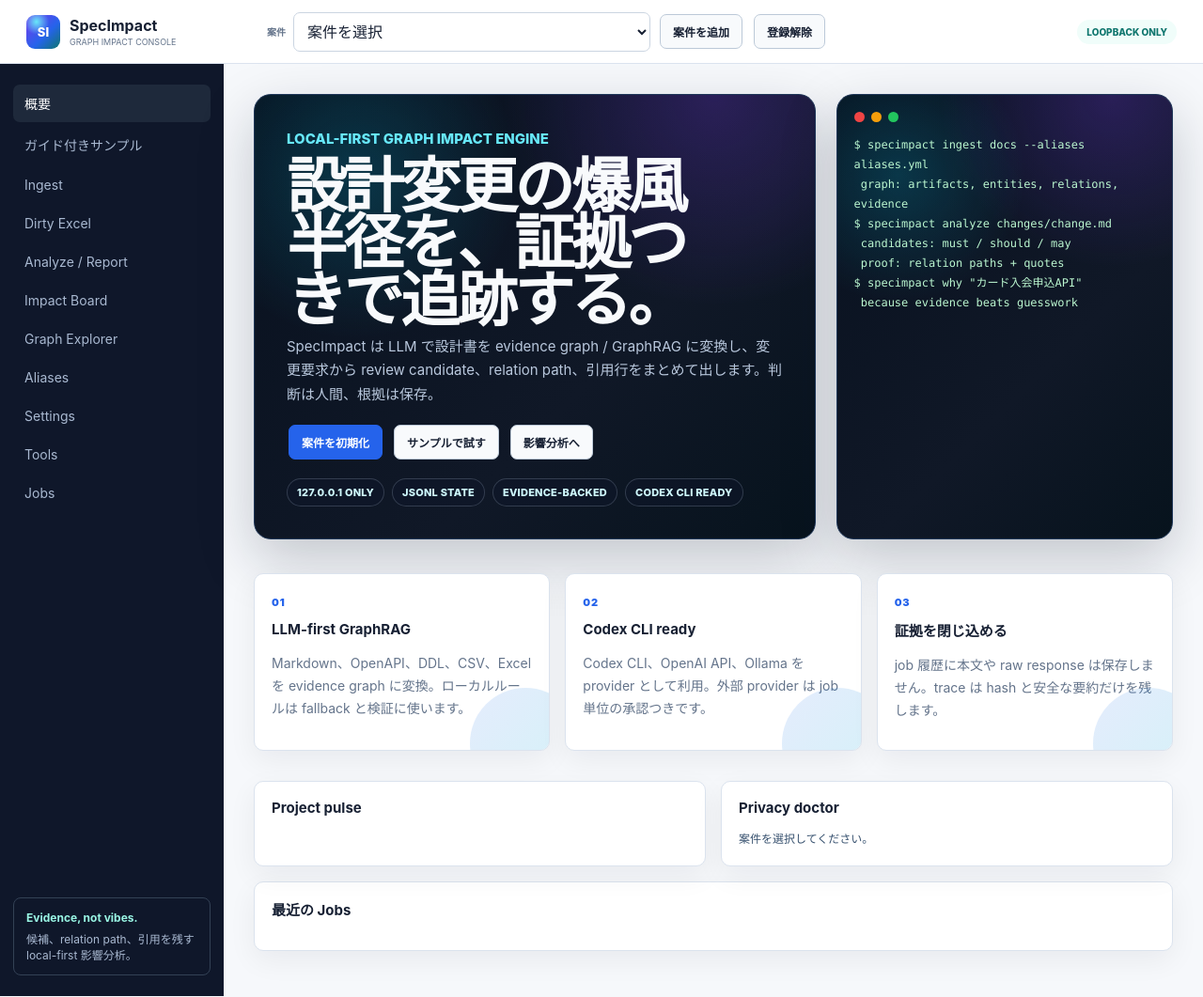
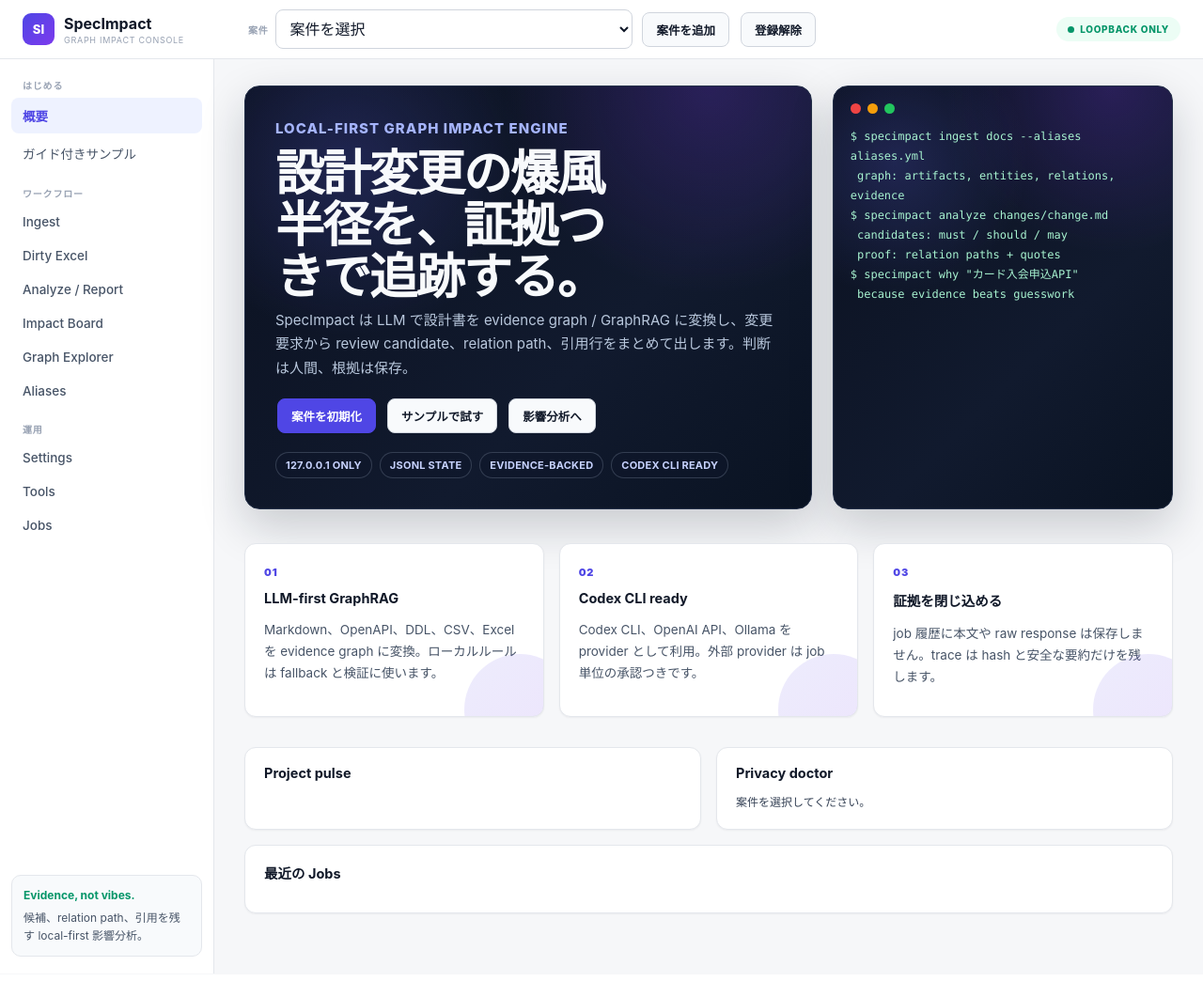
Before and after one commit to kanan6377/SpecImpact, a FastAPI app: page / in a window 1280 px wide. Shown: the whole page at 94% size. After the commit the page ends 1036 px from the top, so only its background shows below. Run offline with FastAPI, Linux system fonts and the light colour scheme; data that the repository does not hold is empty; some libraries are stand-ins or nearby versions.

Commit message:
Redesign web UI console styling

```diff
--- a/specimpact/webui/static/app.css
+++ b/specimpact/webui/static/app.css
@@ -1,27 +1,43 @@
+/* ==========================================================================
+ * SpecImpact Local Console — Redesigned stylesheet
+ * Drop-in replacement for specimpact/webui/static/app.css
+ * - All selectors used by templates/index.html and static/app.js are kept.
+ * - No external fonts/CDNs (local-first / offline friendly).
+ * Design tokens: priority colors are unified across the whole console:
+ *   must_review = red / should_review = amber / may_review = blue
+ *   confirmed = green / unconfirmed = amber / rejected = gray
+ * ========================================================================== */
+
 :root {
-  --ink: #172033;
-  --muted: #64748b;
-  --line: #dbe3ee;
-  --line-soft: #edf2f7;
-  --bg: #f6f8fb;
+  --ink: #101828;
+  --muted: #475467;
+  --faint: #98a2b3;
+  --line: #e4e7ec;
+  --line-soft: #eef2f6;
+  --bg: #f6f7f9;
   --panel: #ffffff;
   --navy: #0f172a;
   --navy-soft: #1e293b;
+  --accent: #4f46e5;
+  --accent-strong: #4338ca;
+  --accent-soft: #eef2ff;
   --blue: #2563eb;
   --blue-soft: #eff6ff;
-  --cyan: #06b6d4;
+  --cyan: #0891b2;
   --violet: #7c3aed;
-  --green: #22c55e;
-  --teal: #0f766e;
-  --teal-soft: #f0fdfa;
-  --amber: #b45309;
+  --green: #059669;
+  --green-soft: #ecfdf5;
+  --teal: #059669;
+  --teal-soft: #ecfdf5;
+  --amber: #d97706;
   --amber-soft: #fffbeb;
   --red: #dc2626;
   --red-soft: #fef2f2;
-  --shadow: 0 10px 30px rgba(15, 23, 42, 0.06);
+  --shadow: 0 1px 2px rgba(16, 24, 40, 0.05);
+  --shadow-md: 0 4px 12px -2px rgba(16, 24, 40, 0.08), 0 2px 4px -2px rgba(16, 24, 40, 0.04);
   color: var(--ink);
   background: var(--bg);
-  font-family: Inter, "Yu Gothic UI", "Meiryo", sans-serif;
+  font-family: "Inter", "Noto Sans JP", "Yu Gothic UI", "Meiryo", system-ui, sans-serif;
 }
 
 * {
@@ -31,6 +47,7 @@
 body {
   margin: 0;
   background: var(--bg);
+  -webkit-font-smoothing: antialiased;
 }
 
 button,
@@ -55,7 +72,7 @@ textarea,
 
 code,
 pre {
-  font-family: "Cascadia Mono", Consolas, monospace;
+  font-family: "JetBrains Mono", "Cascadia Mono", Consolas, monospace;
 }
 
 .skip-link {
@@ -74,22 +91,25 @@ pre {
   transform: translateY(0);
 }
 
+/* ---------- Topbar ---------- */
+
 .topbar {
   position: sticky;
   top: 0;
   z-index: 20;
   display: flex;
-  min-height: 68px;
+  min-height: 60px;
   align-items: center;
-  gap: 24px;
-  padding: 12px 28px;
+  gap: 20px;
+  padding: 10px 24px;
   border-bottom: 1px solid var(--line);
   background: rgba(255, 255, 255, 0.96);
+  backdrop-filter: blur(6px);
 }
 
 .brand {
   display: flex;
-  min-width: 232px;
+  min-width: 220px;
   align-items: center;
   gap: 10px;
   color: var(--ink);
@@ -98,14 +118,12 @@ pre {
 
 .brand-mark {
   display: grid;
-  width: 36px;
-  height: 36px;
+  width: 34px;
+  height: 34px;
   place-items: center;
   border-radius: 9px;
   color: #fff;
-  background:
-    radial-gradient(circle at 30% 20%, #67e8f9, transparent 35%),
-    linear-gradient(135deg, var(--violet), var(--blue) 58%, var(--teal));
+  background: linear-gradient(135deg, var(--accent), var(--violet));
   font-size: 13px;
   font-weight: 800;
 }
@@ -113,8 +131,9 @@ pre {
 .brand small {
   display: block;
   margin-top: 2px;
-  color: var(--muted);
+  color: var(--faint);
   font-size: 9px;
+  letter-spacing: 0.08em;
 }
 
 .project-switcher {
@@ -127,9 +146,10 @@ pre {
 .project-switcher label,
 .local-badge,
 .eyebrow {
-  color: var(--muted);
+  color: var(--faint);
   font-size: 10px;
   font-weight: 800;
+  letter-spacing: 0.07em;
   text-transform: uppercase;
 }
 
@@ -138,10 +158,17 @@ input,
 textarea {
   min-width: 0;
   padding: 9px 10px;
-  border: 1px solid #cbd5e1;
-  border-radius: 7px;
+  border: 1px solid #d0d5dd;
+  border-radius: 8px;
   color: var(--ink);
   background: #fff;
+  transition: border-color 0.12s;
+}
+
+select:hover,
+input:hover,
+textarea:hover {
+  border-color: #98a2b3;
 }
 
 textarea {
@@ -158,11 +185,24 @@ input[type="search"] {
 }
 
 .local-badge {
-  padding: 7px 10px;
+  display: inline-flex;
+  align-items: center;
+  gap: 6px;
+  padding: 7px 12px;
   border-radius: 99px;
-  color: var(--teal);
-  background: var(--teal-soft);
+  color: var(--green);
+  background: var(--green-soft);
 }
+
+.local-badge::before {
+  content: "";
+  width: 7px;
+  height: 7px;
+  border-radius: 99px;
+  background: var(--green);
+}
+
+/* ---------- Hero ---------- */
 
 .hero {
   display: grid;
@@ -174,26 +214,26 @@ input[type="search"] {
 
 .hero-copy,
 .terminal-card {
-  border: 1px solid #1e3658;
-  border-radius: 18px;
+  border: 1px solid #232f48;
+  border-radius: 16px;
   color: #dbeafe;
   background:
-    radial-gradient(circle at 18% 18%, rgba(6, 182, 212, 0.22), transparent 28%),
-    radial-gradient(circle at 82% 0%, rgba(124, 58, 237, 0.26), transparent 33%),
-    linear-gradient(135deg, #08111f, #101827 62%, #07131d);
-  box-shadow: 0 22px 60px rgba(15, 23, 42, 0.22);
+    radial-gradient(circle at 18% 18%, rgba(99, 102, 241, 0.22), transparent 30%),
+    radial-gradient(circle at 82% 0%, rgba(124, 58, 237, 0.24), transparent 33%),
+    linear-gradient(135deg, #0b1120, #111a2e 62%, #0a1322);
+  box-shadow: 0 18px 48px rgba(15, 23, 42, 0.2);
 }
 
 .hero-copy {
-  padding: 34px;
+  padding: 32px;
 }
 
 .hero h1 {
   max-width: 860px;
   color: #f8fafc;
-  font-size: clamp(34px, 5vw, 64px);
-  letter-spacing: -0.055em;
-  line-height: 0.95;
+  font-size: clamp(30px, 4.4vw, 52px);
+  letter-spacing: -0.04em;
+  line-height: 1.06;
 }
 
 .hero p {
@@ -203,7 +243,7 @@ input[type="search"] {
 }
 
 .hero .eyebrow {
-  color: #67e8f9;
+  color: #a5b4fc;
 }
 
 .hero-actions,
@@ -219,13 +259,13 @@ input[type="search"] {
   display: inline-flex;
   align-items: center;
   gap: 6px;
-  padding: 7px 10px;
+  padding: 6px 10px;
   border: 1px solid rgba(148, 163, 184, 0.28);
   border-radius: 999px;
-  color: #cffafe;
+  color: #c7d2fe;
   background: rgba(15, 23, 42, 0.5);
   font-size: 11px;
-  font-weight: 800;
+  font-weight: 700;
   letter-spacing: 0.02em;
   text-transform: uppercase;
 }
@@ -239,7 +279,7 @@ input[type="search"] {
 
 .terminal-card pre {
   margin-top: 14px;
-  color: #bbf7d0;
+  color: #a7f3d0;
   font-size: 12px;
   line-height: 1.75;
 }
@@ -264,59 +304,83 @@ input[type="search"] {
   background: #22c55e;
 }
 
+/* ---------- Layout / Sidebar ---------- */
+
 .layout {
   display: grid;
-  min-height: calc(100vh - 68px);
-  grid-template-columns: 238px minmax(0, 1fr);
+  min-height: calc(100vh - 60px);
+  grid-template-columns: 228px minmax(0, 1fr);
 }
 
 .sidebar {
   display: flex;
   flex-direction: column;
   justify-content: space-between;
-  padding: 22px 14px;
-  color: #dbeafe;
-  background: var(--navy);
+  padding: 18px 12px;
+  border-right: 1px solid var(--line);
+  background: var(--panel);
 }
 
 .sidebar nav {
   display: grid;
   align-content: start;
-  gap: 4px;
+  gap: 2px;
 }
 
 .sidebar a {
-  padding: 10px 12px;
-  border-radius: 7px;
-  color: #a9b9d1;
-  font-size: 14px;
+  padding: 9px 12px;
+  border-radius: 8px;
+  color: var(--muted);
+  font-size: 13.5px;
+  font-weight: 500;
   text-decoration: none;
+  transition: background 0.12s, color 0.12s;
 }
 
-.sidebar a:hover,
+.sidebar a:hover {
+  color: var(--ink);
+  background: #f2f4f7;
+}
+
 .sidebar a.active {
-  color: #fff;
-  background: var(--navy-soft);
+  color: var(--accent);
+  background: var(--accent-soft);
+  font-weight: 600;
+}
+
+.nav-label {
+  padding: 14px 12px 4px;
+  color: var(--faint);
+  font-size: 10px;
+  font-weight: 800;
+  letter-spacing: 0.08em;
+  text-transform: uppercase;
+}
+
+.nav-label:first-child {
+  padding-top: 2px;
 }
 
 .sidebar-note {
   display: grid;
   gap: 6px;
-  padding: 13px;
-  border: 1px solid #334155;
-  border-radius: 8px;
-  color: #a9b9d1;
+  padding: 12px;
+  border: 1px solid var(--line);
+  border-radius: 10px;
+  color: var(--muted);
+  background: #f8fafc;
   font-size: 12px;
+  line-height: 1.55;
 }
 
 .sidebar-note strong {
-  color: #99f6e4;
+  color: var(--green);
 }
 
 .content {
   width: 100%;
   max-width: 1800px;
-  padding: 32px;
+  padding: 28px 32px 48px;
 }
 
 .page {
@@ -337,7 +401,7 @@ input[type="search"] {
 
 .eyebrow {
   margin: 0 0 7px;
-  color: var(--teal);
+  color: var(--accent);
 }
 
 h1,
@@ -348,51 +412,61 @@ h3 {
 
 h1 {
   margin: 0 0 6px;
-  font-size: 28px;
+  font-size: 26px;
+  letter-spacing: -0.02em;
 }
 
 h2 {
-  margin: 0 0 15px;
-  font-size: 15px;
+  margin: 0 0 14px;
+  font-size: 14.5px;
 }
 
 h3 {
   margin: 12px 0 8px;
-  font-size: 13px;
+  font-size: 12.5px;
 }
 
 p {
   margin: 4px 0 12px;
   color: var(--muted);
-  font-size: 14px;
+  font-size: 13.5px;
   line-height: 1.7;
   text-wrap: pretty;
 }
+
+/* ---------- Buttons ---------- */
 
 .button {
   display: inline-flex;
   align-items: center;
   justify-content: center;
   margin: 2px;
-  padding: 9px 13px;
-  border: 1px solid #bcc9d8;
-  border-radius: 7px;
+  padding: 8px 14px;
+  border: 1px solid #d0d5dd;
+  border-radius: 8px;
   color: var(--ink);
   background: #fff;
   cursor: pointer;
-  font-size: 12px;
-  font-weight: 700;
+  font-size: 12.5px;
+  font-weight: 600;
   text-decoration: none;
+  transition: border-color 0.12s, background 0.12s;
 }
 
 .button:hover {
-  border-color: #7d91ab;
+  border-color: #98a2b3;
 }
 
 .button.primary {
-  border-color: var(--blue);
+  border-color: var(--accent);
   color: #fff;
-  background: var(--blue);
+  background: var(--accent);
+  box-shadow: var(--shadow);
+}
+
+.button.primary:hover {
+  border-color: var(--accent-strong);
+  background: var(--accent-strong);
 }
 
 .button.danger {
@@ -405,11 +479,13 @@ p {
   background: #f8fafc;
 }
 
+/* ---------- Panels / grid ---------- */
+
 .panel {
   margin-bottom: 16px;
-  padding: 18px;
+  padding: 18px 20px;
   border: 1px solid var(--line);
-  border-radius: 10px;
+  border-radius: 12px;
   background: var(--panel);
   box-shadow: var(--shadow);
 }
@@ -450,14 +527,14 @@ p {
   width: 118px;
   height: 118px;
   border-radius: 999px;
-  background: linear-gradient(135deg, rgba(37, 99, 235, 0.12), rgba(6, 182, 212, 0.18));
+  background: linear-gradient(135deg, rgba(79, 70, 229, 0.1), rgba(124, 58, 237, 0.14));
   content: "";
 }
 
 .feature-kicker {
   display: inline-flex;
   margin-bottom: 12px;
-  color: var(--blue);
+  color: var(--accent);
   font-size: 11px;
   font-weight: 900;
   letter-spacing: 0.08em;
@@ -471,32 +548,39 @@ p {
 }
 
 .metric {
-  padding: 17px;
+  padding: 14px 16px;
   border: 1px solid var(--line);
-  border-radius: 9px;
+  border-radius: 12px;
   background: #fff;
+  box-shadow: var(--shadow);
 }
 
 .metric strong {
   display: block;
-  margin-top: 6px;
+  margin-top: 5px;
   font-size: 24px;
+  letter-spacing: -0.02em;
   font-variant-numeric: tabular-nums;
+  overflow-wrap: anywhere;
 }
 
 .metric span {
-  color: var(--muted);
-  font-size: 11px;
+  color: var(--faint);
+  font-size: 10.5px;
+  font-weight: 700;
+  letter-spacing: 0.06em;
   text-transform: uppercase;
 }
+
+/* ---------- Forms ---------- */
 
 label {
   display: grid;
   gap: 5px;
   margin: 8px 0;
-  color: #50647e;
+  color: var(--muted);
   font-size: 12px;
-  font-weight: 700;
+  font-weight: 600;
 }
 
 .check {
@@ -538,7 +622,7 @@ form:first-of-type {
 pre {
   overflow: auto;
   margin: 0;
-  color: #36506e;
+  color: #344054;
   font-size: 12px;
   line-height: 1.6;
   white-space: pre-wrap;
--- a/specimpact/webui/static/app.js
+++ b/specimpact/webui/static/app.js
@@ -454,7 +454,7 @@ async function loadReport() {
   $("#report").innerHTML = ["must_review", "should_review", "may_review", "hidden"]
     .map(
       (group) =>
-        `<section class="priority"><h3>${group} (${report[group].length})</h3>${report[group]
+        `<section class="priority priority-${group}"><h3>${group} (${report[group].length})</h3>${report[group]
           .map(
             (item, index) =>
               `<details ${index === 0 ? "open" : ""}><summary>${escapeHtml(
@@ -681,7 +681,7 @@ function graphStyles() {
     {
       selector: "node",
       style: {
-        "background-color": "#2563eb",
+        "background-color": "#4f46e5",
         "border-color": "#ffffff",
         "border-width": 2,
         color: "#163052",
@@ -703,34 +703,45 @@ function graphStyles() {
     },
     {
       selector: 'node[kind="entity"]',
-      style: { "background-color": "#0f766e", shape: "ellipse" },
+      style: { "background-color": "#0891b2", shape: "ellipse" },
     },
     {
       selector: 'node[kind="reference"]',
-      style: { "background-color": "#64748b", shape: "diamond" },
+      style: { "background-color": "#94a3b8", shape: "diamond" },
     },
     {
       selector: "edge",
       style: {
         "curve-style": "bezier",
         "line-color": "#cbd5e1",
-        opacity: 0.16,
+        opacity: 0.2,
         "target-arrow-color": "#cbd5e1",
         "target-arrow-shape": "triangle",
         width: 1.4,
       },
     },
     {
+      selector: 'edge[status="unconfirmed"]',
+      style: {
+        "line-color": "#f59e0b",
+        "line-style": "dashed",
+        "line-dash-pattern": [7, 4],
+        opacity: 0.4,
+        "target-arrow-color": "#f59e0b",
+      },
+    },
+    {
       selector: 'edge[status="confirmed"]',
-      style: { "line-color": "#0f766e", opacity: 0.28, "target-arrow-color": "#0f766e", width: 2 },
+      style: { "line-color": "#059669", opacity: 0.4, "target-arrow-color": "#059669", width: 2 },
     },
     {
       selector: 'edge[status="rejected"]',
       style: {
-        "line-color": "#dc2626",
+        "line-color": "#cbd5e1",
         "line-style": "dashed",
-        opacity: 0.34,
-        "target-arrow-color": "#dc2626",
+        "line-dash-pattern": [3, 4],
+        opacity: 0.3,
+        "target-arrow-color": "#cbd5e1",
       },
     },
     {
--- a/specimpact/webui/templates/index.html
+++ b/specimpact/webui/templates/index.html
@@ -30,14 +30,17 @@
     <div class="layout">
       <aside class="sidebar">
         <nav aria-label="メインナビゲーション">
+          <span class="nav-label">はじめる</span>
           <a href="/ui/dashboard" data-nav="dashboard">概要</a>
           <a href="/ui/demo" data-nav="demo">ガイド付きサンプル</a>
+          <span class="nav-label">ワークフロー</span>
           <a href="/ui/ingest" data-nav="ingest">Ingest</a>
           <a href="/ui/dirty-excel" data-nav="dirty-excel">Dirty Excel</a>
           <a href="/ui/analyze" data-nav="analyze">Analyze / Report</a>
           <a href="/ui/impact-board" data-nav="impact-board">Impact Board</a>
           <a href="/ui/graph" data-nav="graph">Graph Explorer</a>
           <a href="/ui/aliases" data-nav="aliases">Aliases</a>
+          <span class="nav-label">運用</span>
           <a href="/ui/settings" data-nav="settings">Settings</a>
           <a href="/ui/tools" data-nav="tools">Tools</a>
           <a href="/ui/jobs" data-nav="jobs">Jobs</a>
```
Also changed, not shown: other parts of specimpact/webui/static/app.css (+203 -52 lines).
